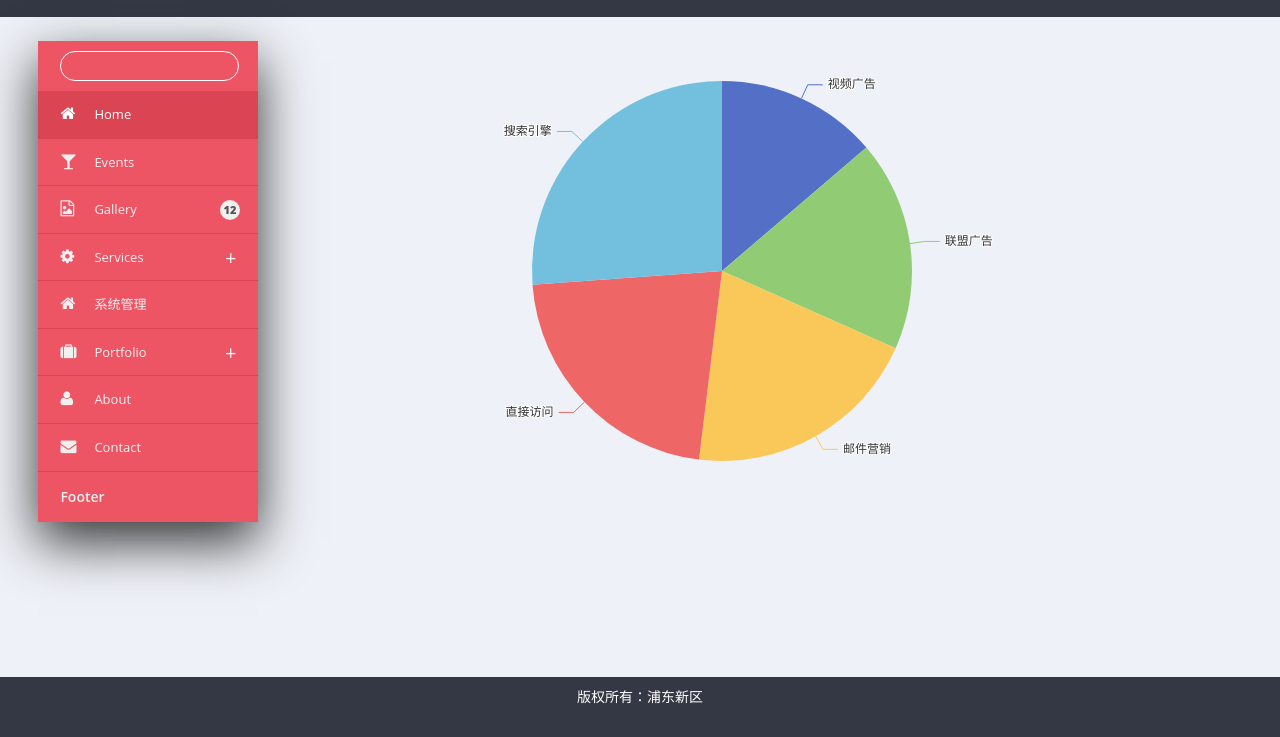
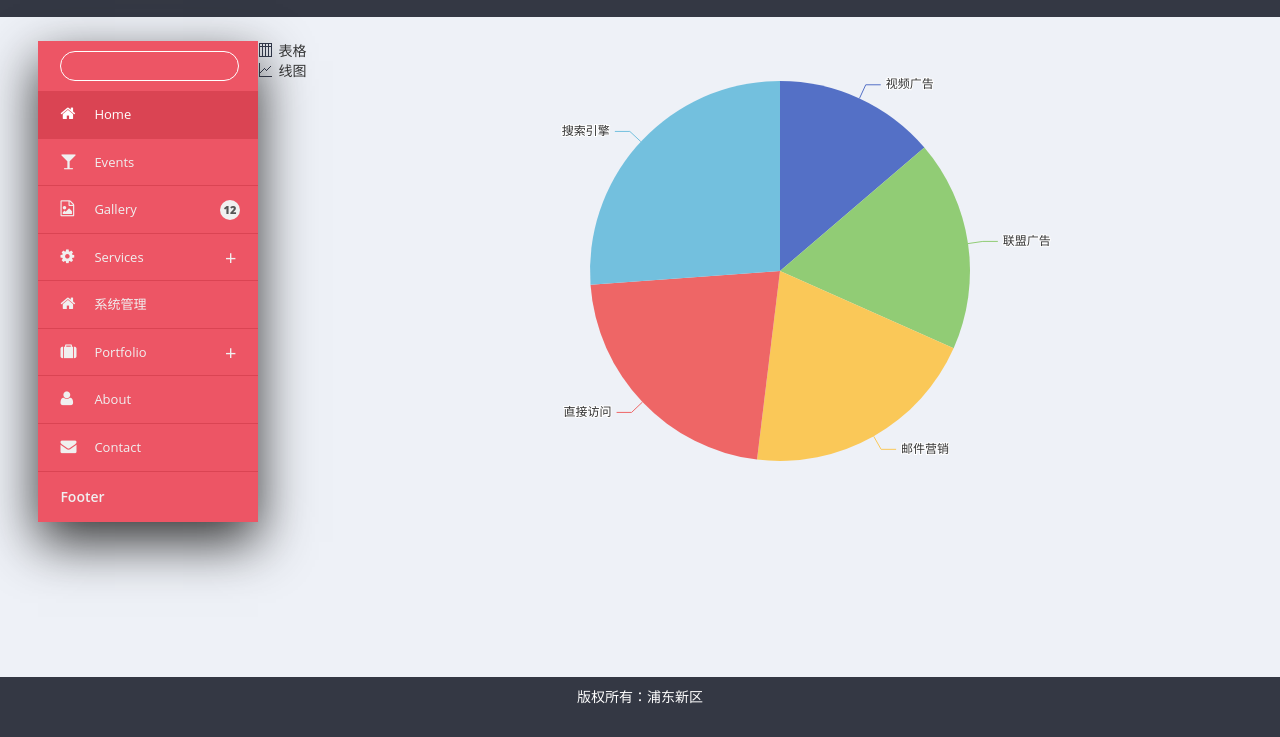
Before and after one commit to sulingLiang/pudong, a plain HTML site: page subject1.html in a window 1280 px wide. Shown: the part 63-800 px from the top of the page. Drawn offline with nearby package versions, Linux system fonts and the light colour scheme.

Commit message:
create tag of chart 20170625

```diff
--- a/css/common.css
+++ b/css/common.css
@@ -188,6 +188,23 @@ a{
 }
 /*main css end*/
 
+/*main subContent css*/
+.chart-tag1{
+	background: url(../img/table.png) no-repeat left center;
+    display: inline-block;
+    padding-left: 20px;
+    cursor: pointer;
+    height: 17px;
+}
+.chart-tag2{
+	background: url(../img/line.png) no-repeat left center;
+    display: inline-block;
+    padding-left: 20px;
+    cursor: pointer;
+    height: 17px;
+}
+/*main subContent css end*/
+
 /*footer css*/
 .bottom{
 	position: absolute;
--- a/subject1.html
+++ b/subject1.html
@@ -16,9 +16,6 @@
 <script src="js/echarts.js"></script>
 <!-- <script type="text/javascript" src="js/web.js"></script> -->
 <style type="text/css">
-*{box-sizing:border-box;-moz-box-sizing:border-box;-webkit-box-sizing:border-box;}
-body{background:#f0f0f0;}
-.content{width:260px;margin:20px auto;}
 .filterinput{
 	background-color:rgba(249, 244, 244, 0);
 	border-radius:15px;
@@ -60,7 +57,6 @@ body{background:#f0f0f0;}
 	<div id="jquery-accordion-menu" class="jquery-accordion-menu red">
 		<div class="jquery-accordion-menu-header" id="form"></div>
 		<ul id="demo-list">
-
 		   <li class="active"><a href="#"><i class="fa fa-home"></i>Home </a></li>
 			<li><a href="#"><i class="fa fa-glass"></i>Events </a></li>
 			<li><a href="#"><i class="fa fa-file-image-o"></i>Gallery </a><span class="jquery-accordion-menu-label">
@@ -92,10 +88,17 @@ body{background:#f0f0f0;}
 			</li>
 			<li><a href="#"><i class="fa fa-user"></i>About </a></li>
 			<li><a href="#"><i class="fa fa-envelope"></i>Contact </a></li>
-
 		</ul>
 		<div class="jquery-accordion-menu-footer">
 			Footer
+		</div>
+	</div>
+	<div id="barId">
+		<div tag="1">
+			<span class="chart-tag1">表格</span>
+		</div>
+		<div tag="2">
+			<span class="chart-tag2">线图</span>
 		</div>
 	</div>
 	<div id="echartDemo" style="position: relative;left: 20%;top: 30px;float: left;width: 600px;height:400px;"></div>
```
Also changed, not shown: img/line.png (added).
